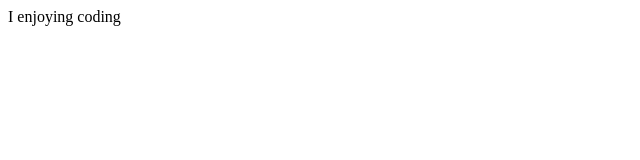
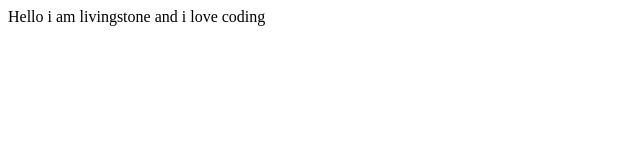
Before and after one commit to Livingstone543/lesson1, a plain HTML site: page index.html in a window 1280 px wide. Shown: the whole page, without its empty margins (0-640 px from the left). Drawn offline with Linux system fonts and the light colour scheme.

Commit message:
lesson 1 html

```diff
--- a/index.html
+++ b/index.html
@@ -6,6 +6,6 @@
     <title>Document</title>
 </head>
 <body>
-    I enjoying coding
+   Hello i am livingstone and i love coding
 </body>
 </html>
```
